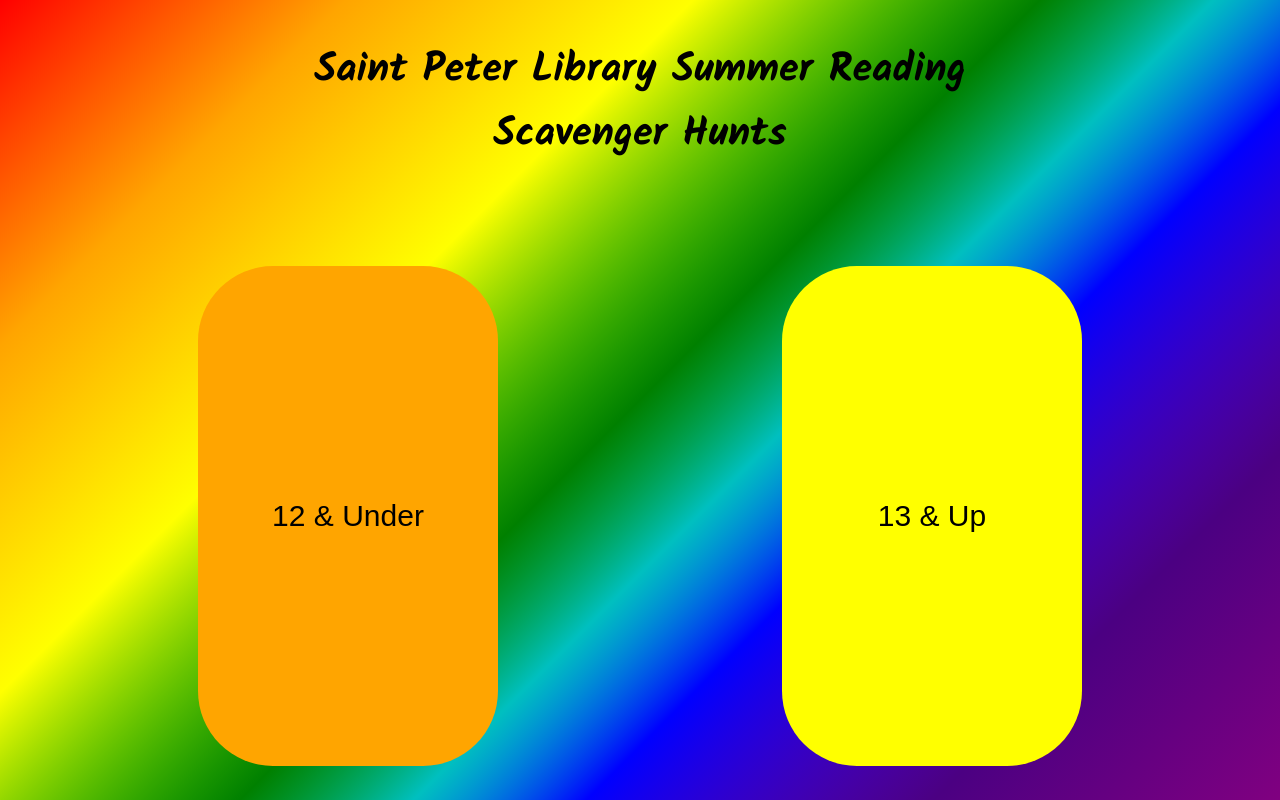
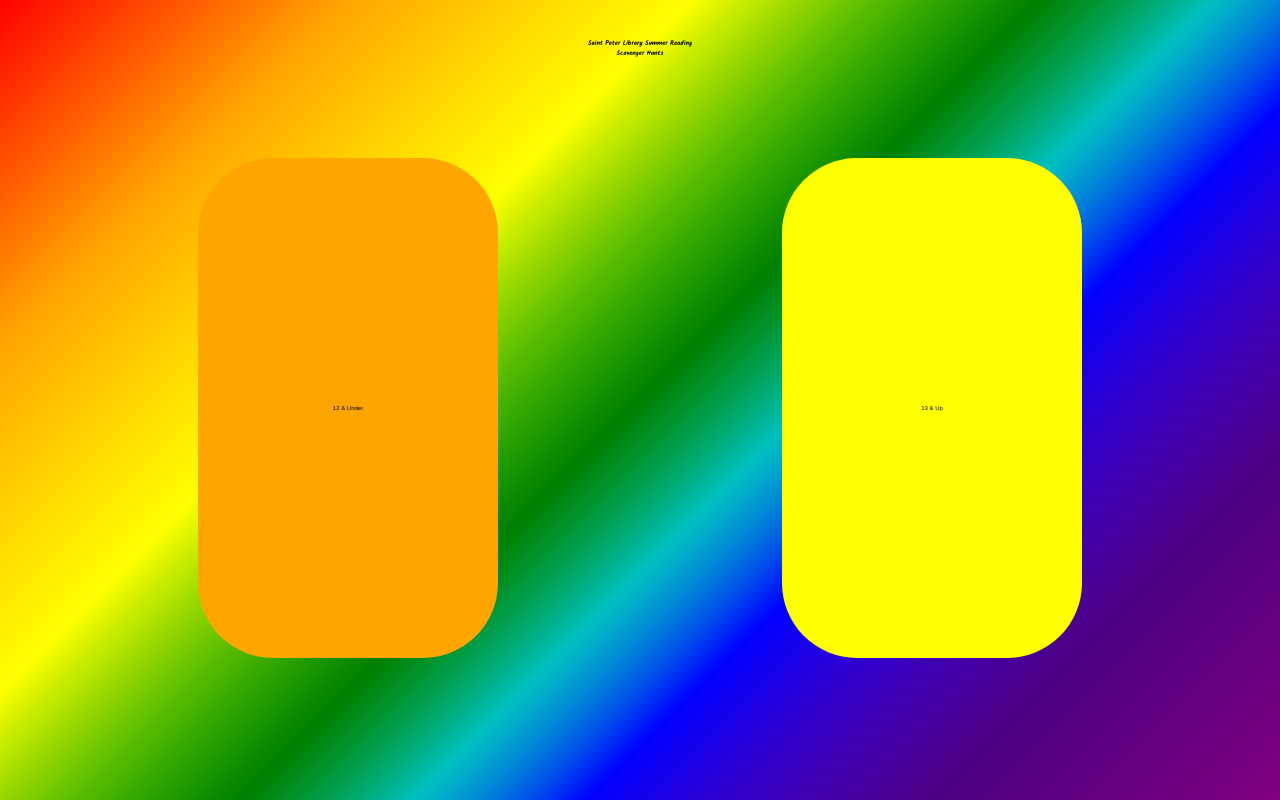
Before and after one commit to TWatkins27/Summer-Reading-Scavenger-Hunt-2025, a plain HTML site: page index.html in a window 1280 px wide. Drawn offline with Linux system fonts and the light colour scheme.

Commit message:
Changed font-size in style.css from pixel sizing to percent sizing.

```diff
--- a/style.css
+++ b/style.css
@@ -15,11 +15,11 @@
     font-family: "Kalam", cursive;
     font-weight: 700;
     font-style: normal;
-    font-size: 40px;
+    font-size: 40%;
     margin-top: 30px;
   }
   .button {
-    font-size: 30px;
+    font-size: 30%;
     width: 300px;
     height: 500px;
     border: 0px;
```
